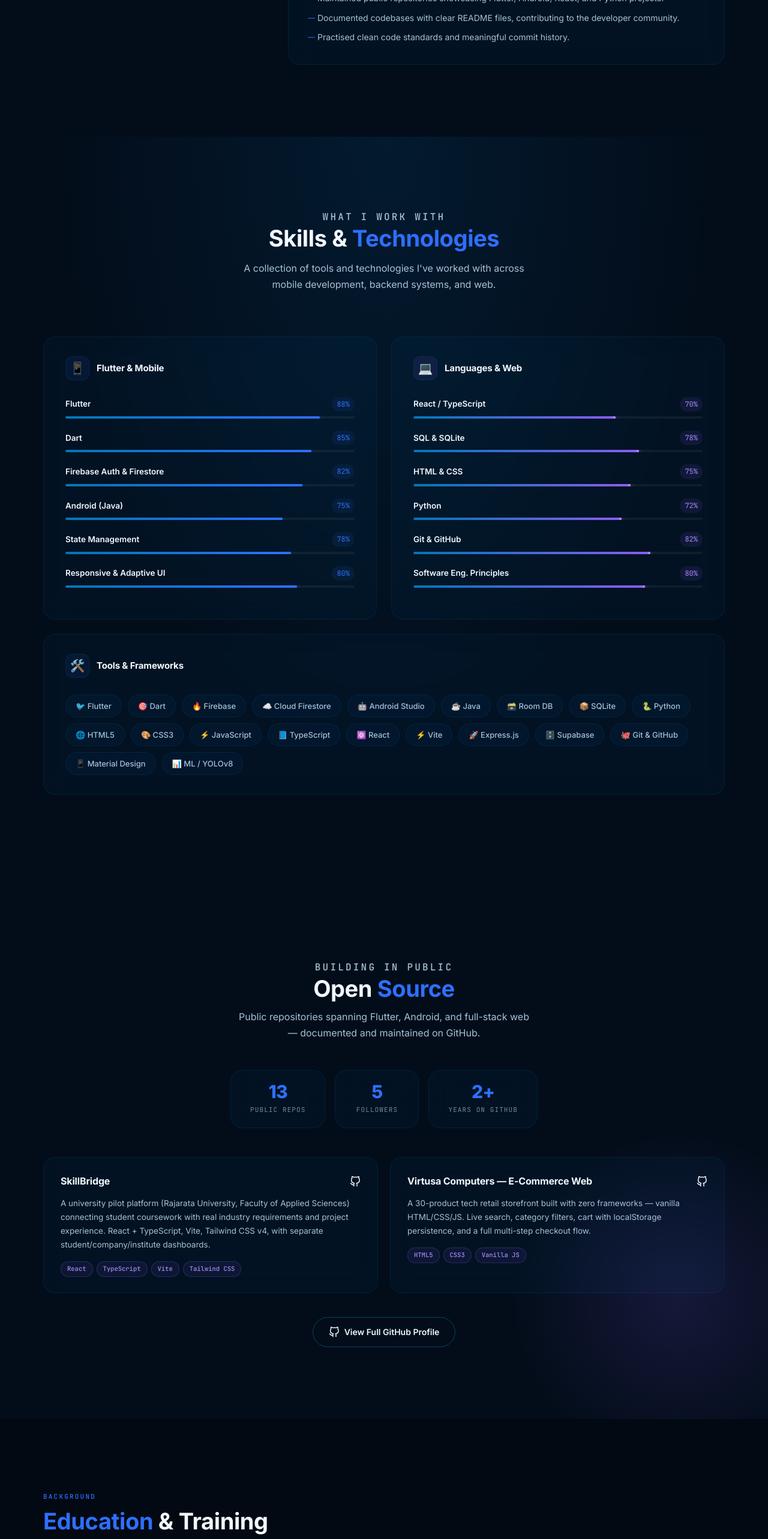
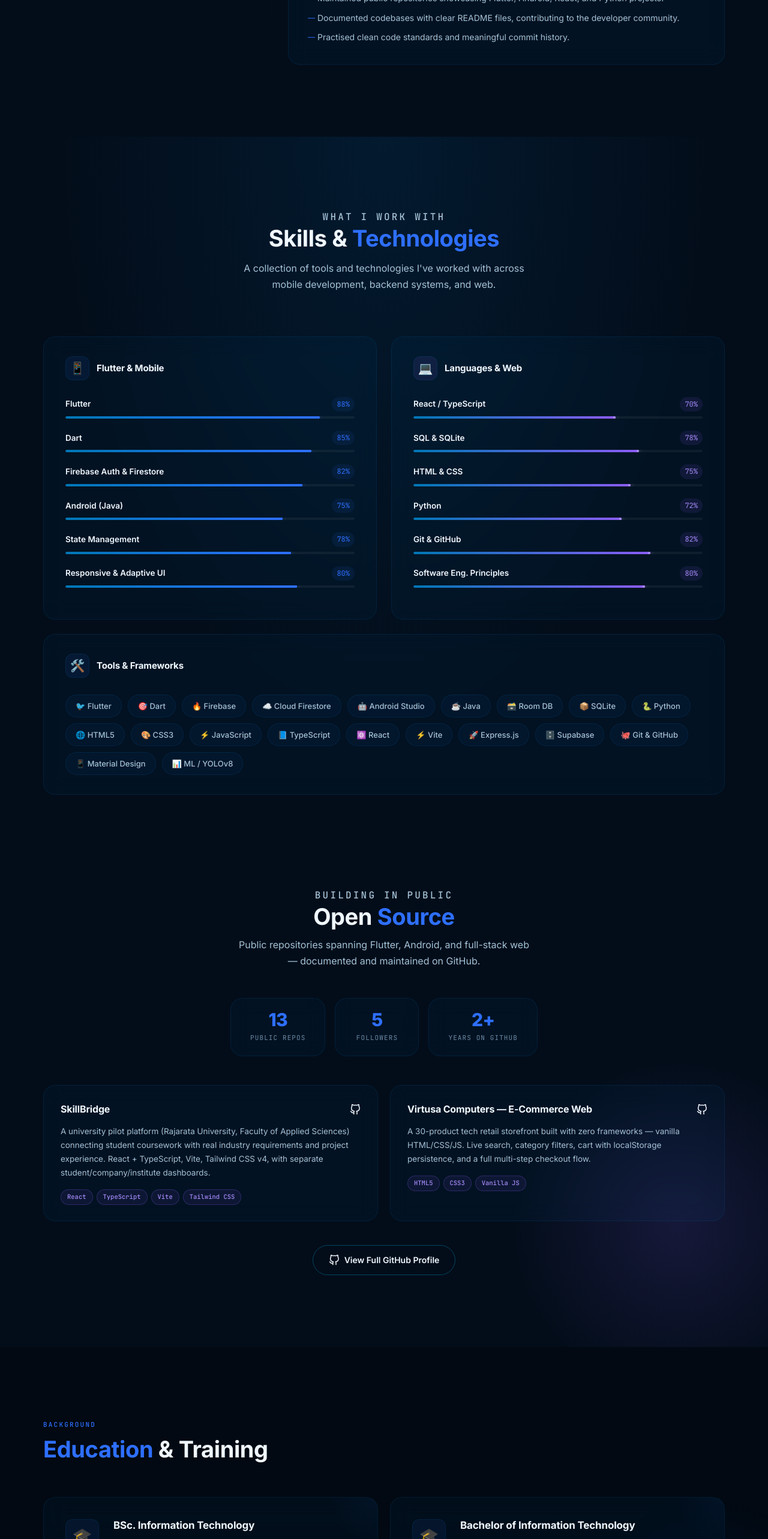
Before and after one commit to DuminduMalinga/DuminduMalinga.github.io, a React (Vite) app: page / in a window 1280 px wide. Shown: the part 4980-7546 px from the top of the page at 60% size. Built offline with nearby package versions, Linux system fonts and the light colour scheme.

Commit message:
Reduced the vertical gap between Skills and Open Source: Skills' bottom padding and Open Source's top padding

```diff
--- a/src/components/opensource.css
+++ b/src/components/opensource.css
@@ -3,6 +3,7 @@
   position: relative;
   background: var(--bg-1);
   overflow: hidden;
+  padding-top: 60px;
 }
 #opensource::before {
   content: '';
--- a/src/components/skills.css
+++ b/src/components/skills.css
@@ -3,6 +3,7 @@
   position: relative;
   background: var(--bg-1);
   overflow: hidden;
+  padding-bottom: 60px;
 }
 #skills::before {
   content: '';
```
Also changed, not shown: 5 other files (tests, documents, lock files or other folders).
